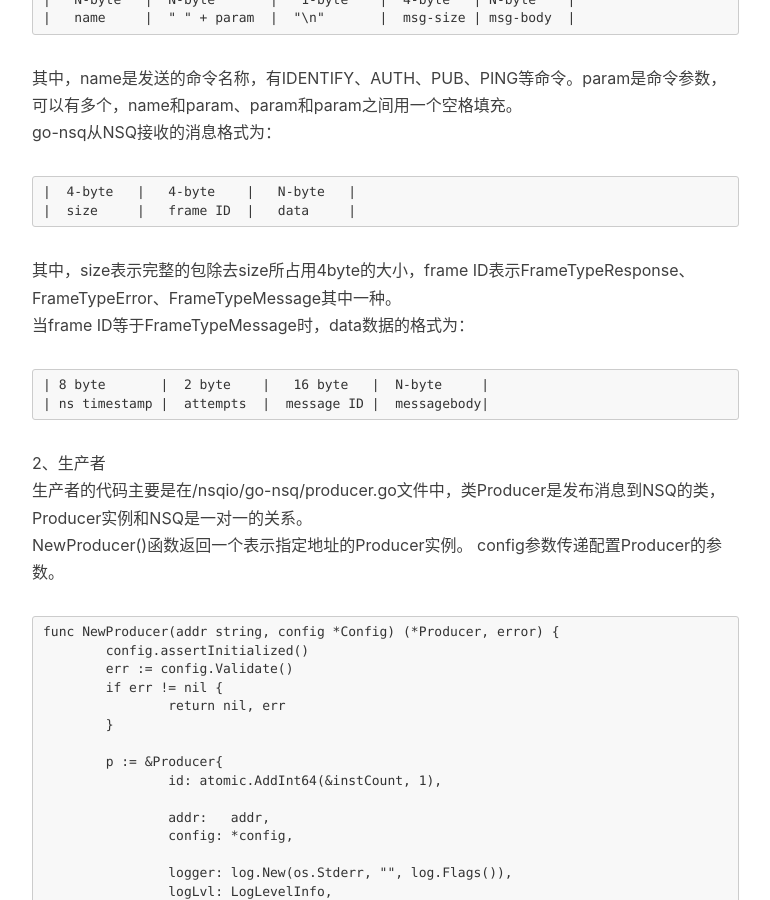
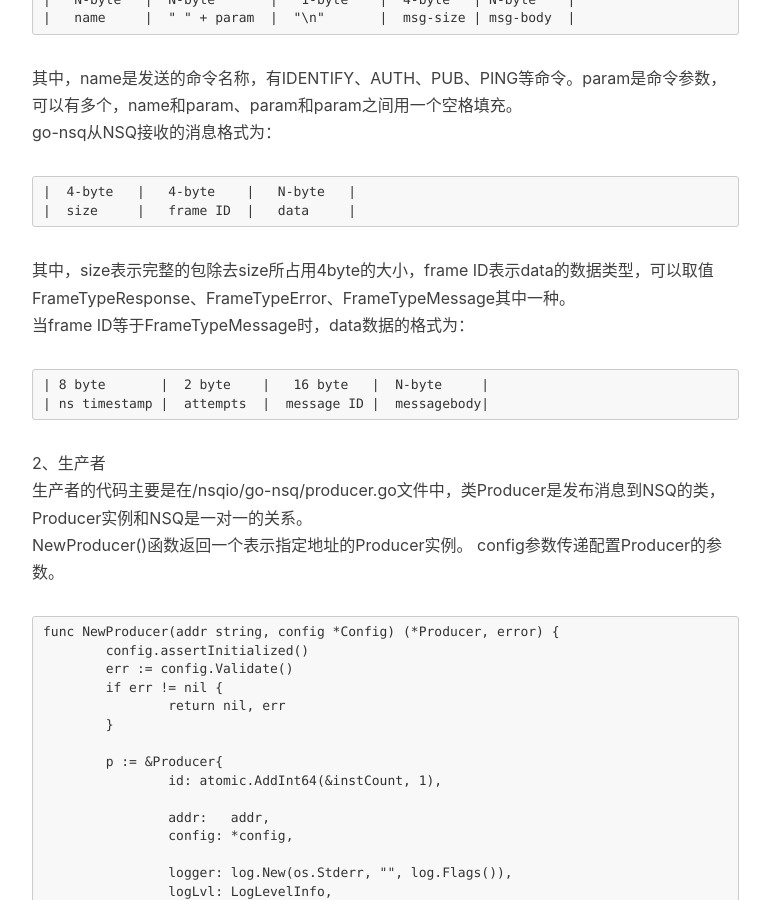
Before and after one commit to gotolee/gotolee.github.io, a Jekyll site: the page built from _posts/2020-02-17-go-nsq源码分析.md, in a window 1280 px wide and 900 px high, scrolled down 1536 px. Shown: the whole window, without its empty margins (233-1003 px from the left). Built offline with Jekyll 4.4.1, drawn with Linux system fonts in a browser that asks for light colours; nearby versions of some CDN libraries; comment, search, counter and statistics services are not loaded; some of the changed text lies outside the part shown.

Commit message:
update files

````diff
--- a/_posts/2020-02-17-go-nsq源码分析.md
+++ b/_posts/2020-02-17-go-nsq源码分析.md
@@ -28,7 +28,7 @@ go-nsq从NSQ接收的消息格式为：
 |  4-byte   |   4-byte    |   N-byte   |
 |  size     |   frame ID  |   data     |
 ```
-其中，size表示完整的包除去size所占用4byte的大小，frame ID表示FrameTypeResponse、FrameTypeError、FrameTypeMessage其中一种。
+其中，size表示完整的包除去size所占用4byte的大小，frame ID表示data的数据类型，可以取值FrameTypeResponse、FrameTypeError、FrameTypeMessage其中一种。
 当frame ID等于FrameTypeMessage时，data数据的格式为：
 ```
 | 8 byte       |  2 byte    |   16 byte   |  N-byte     |
````
Also changed, not shown: other parts of _posts/2020-02-17-go-nsq源码分析.md (+1 -1 lines).
